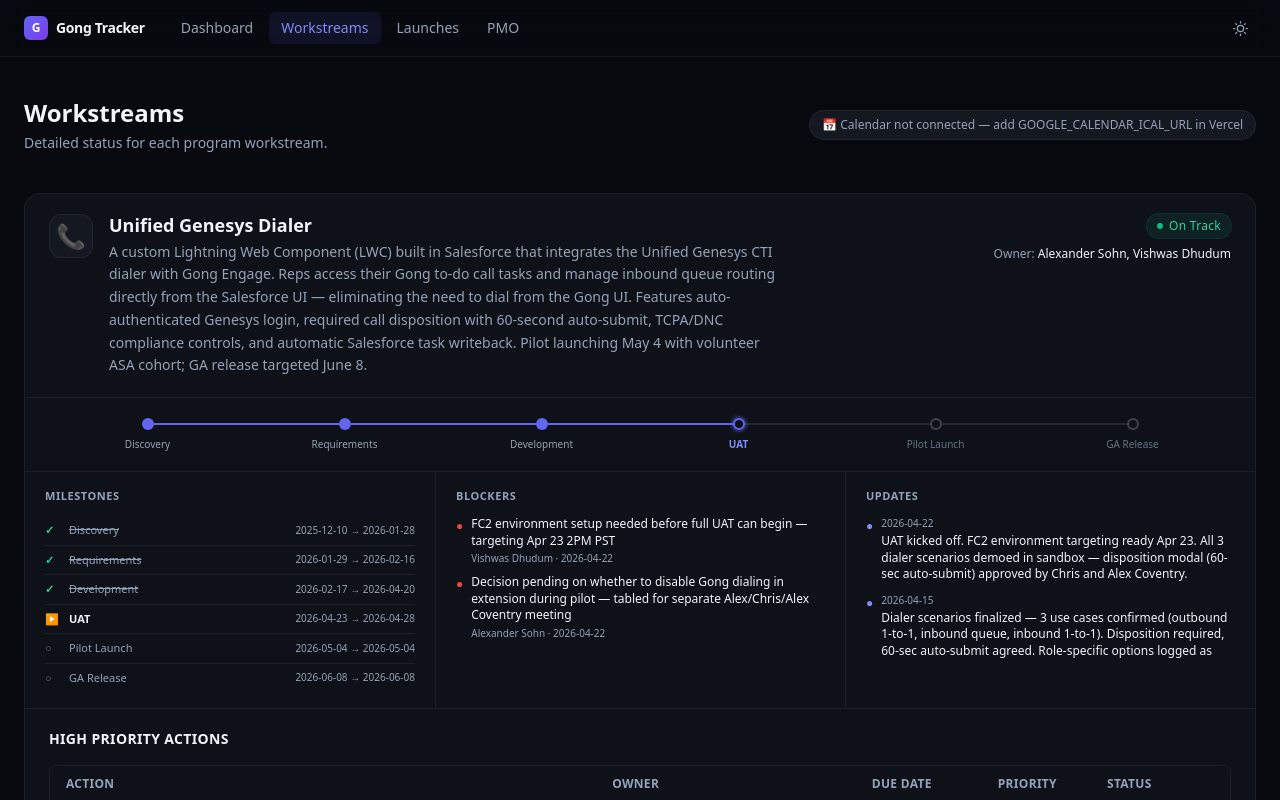
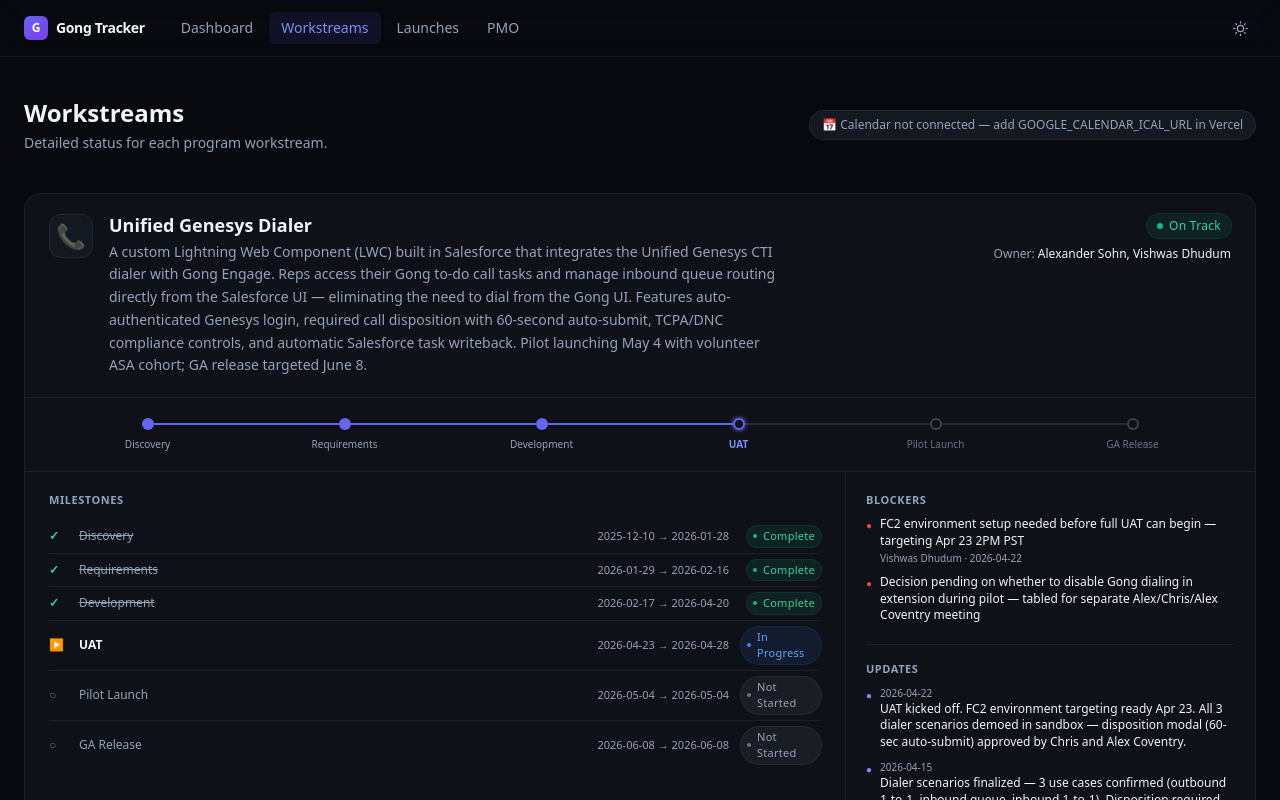
Before and after one commit to alexandersoh-lgtm/gong-tracker, a Next.js app: page /workstreams in a window 1280 px wide. Shown: the top 800 px of the page. Built offline with nearby package versions, Linux system fonts and the light colour scheme.

Commit message:
Restore 2/3 milestones layout with start/end/status; combine blockers+updates in scrollable right panel

```diff
--- a/app/workstreams/page.tsx
+++ b/app/workstreams/page.tsx
@@ -113,38 +113,45 @@
               <MilestoneTimeline milestones={ws.milestones} />
             </div>
 
-            {/* Milestones detail + Blockers + Updates */}
+            {/* Milestones + right panel */}
             <div className="grid grid-cols-1 lg:grid-cols-3 divide-y lg:divide-y-0 lg:divide-x divide-[var(--border)]">
-              {/* Milestone Details */}
-              <div className="lg:col-span-1 px-5 py-4">
+
+              {/* Milestones — 2/3 */}
+              <div className="lg:col-span-2 px-6 py-5">
                 <h3 className="text-[11px] font-semibold text-[var(--text-muted)] uppercase tracking-wider mb-3">Milestones</h3>
                 <div className="divide-y divide-[var(--border)]">
-                  {ws.milestones.map((m) => (
-                    <div key={m.id} className="grid grid-cols-[16px_1fr_auto] items-center gap-x-2 py-1.5">
-                      <span className={`text-[11px] font-bold ${milestoneText[m.status]}`}>{milestoneIcon[m.status]}</span>
-                      <span className={`text-[11px] truncate ${m.status === "complete" ? "text-[var(--text-muted)] line-through" : m.status === "in_progress" ? "text-[var(--text)] font-semibold" : "text-[var(--text-muted)]"}`}>
+                  {ws.milestones.map((m) => {
+                    const ms = m as { id: string; name: string; startDate?: string; dueDate: string; status: string };
+                    return (
+                      <div key={m.id} className="grid grid-cols-[18px_1fr_auto_80px] items-center gap-x-3 py-1.5">
+                        <span className={`text-xs font-bold ${milestoneText[m.status]}`}>{milestoneIcon[m.status]}</span>
+                        <span className={`text-xs ${m.status === "complete" ? "text-[var(--text-muted)] line-through" : m.status === "in_progress" ? "text-[var(--text)] font-semibold" : "text-[var(--text-muted)]"}`}>
                           {m.name}
                         </span>
-                      <span className="text-[10px] text-[var(--text-muted)] tabular-nums whitespace-nowrap text-right">
-                        {(m as { startDate?: string }).startDate
-                          ? `${(m as { startDate?: string }).startDate} → ${m.dueDate}`
-                          : m.dueDate}
+                        <span className="text-[11px] text-[var(--text-muted)] tabular-nums whitespace-nowrap">
+                          {ms.startDate ? `${ms.startDate} → ${m.dueDate}` : m.dueDate}
                         </span>
+                        <div className="flex justify-end">
+                          <StatusBadge status={m.status} size="xs" />
                         </div>
-                  ))}
+                      </div>
+                    );
+                  })}
                 </div>
               </div>
 
+              {/* Blockers + Updates — 1/3, scrollable */}
+              <div className="px-5 py-5 flex flex-col gap-4">
                 {/* Blockers */}
-              <div className="px-5 py-4 border-t lg:border-t-0 lg:border-l border-[var(--border)]">
-                <h3 className="text-[11px] font-semibold text-[var(--text-muted)] uppercase tracking-wider mb-3">Blockers</h3>
+                <div>
+                  <h3 className="text-[11px] font-semibold text-[var(--text-muted)] uppercase tracking-wider mb-2">Blockers</h3>
                   {ws.blockers.length === 0 ? (
                     <p className="text-xs text-emerald-500 dark:text-emerald-400">No blockers</p>
                   ) : (
-                  <div className="max-h-36 overflow-y-auto space-y-2 pr-1">
+                    <div className="max-h-28 overflow-y-auto space-y-2 pr-1">
                       {ws.blockers.map((b) => (
                         <div key={b.id} className="flex gap-2 items-start">
-                        <span className="text-red-500 mt-0.5 shrink-0 text-xs">●</span>
+                          <span className="text-red-500 mt-0.5 shrink-0 text-[10px]">●</span>
                           <div>
                             <p className="text-xs text-[var(--text)] leading-snug">{b.description}</p>
                             <p className="text-[10px] text-[var(--text-muted)] mt-0.5">{b.owner} · {b.raisedDate}</p>
@@ -155,18 +162,21 @@
                   )}
                 </div>
 
+                {/* Divider */}
+                <div className="border-t border-[var(--border)]" />
+
                 {/* Updates */}
-              <div className="px-5 py-4 border-t lg:border-t-0 lg:border-l border-[var(--border)]">
-                <h3 className="text-[11px] font-semibold text-[var(--text-muted)] uppercase tracking-wider mb-3">Updates</h3>
+                <div>
+                  <h3 className="text-[11px] font-semibold text-[var(--text-muted)] uppercase tracking-wider mb-2">Updates</h3>
                   {ws.updates.length === 0 ? (
                     <p className="text-xs text-[var(--text-muted)]">No updates yet.</p>
                   ) : (
                     <div className="max-h-36 overflow-y-auto space-y-2.5 pr-1">
                       {ws.updates.map((u, i) => (
                         <div key={i} className="flex gap-2 items-start">
-                        <span className="text-indigo-400 mt-0.5 shrink-0 text-xs">●</span>
+                          <span className="text-indigo-400 mt-0.5 shrink-0 text-[10px]">●</span>
                           <div>
-                          <p className="text-[10px] text-[var(--text-muted)] mb-0.5">{u.date}</p>
+                            <p className="text-[10px] text-[var(--text-muted)]">{u.date}</p>
                             <p className="text-xs text-[var(--text)] leading-snug">{u.text}</p>
                           </div>
                         </div>
@@ -174,6 +184,8 @@
                     </div>
                   )}
                 </div>
+              </div>
+
             </div>
 
             {/* High Priority Actions */}
```
Lines whose indentation alone changed are shown as unchanged.
